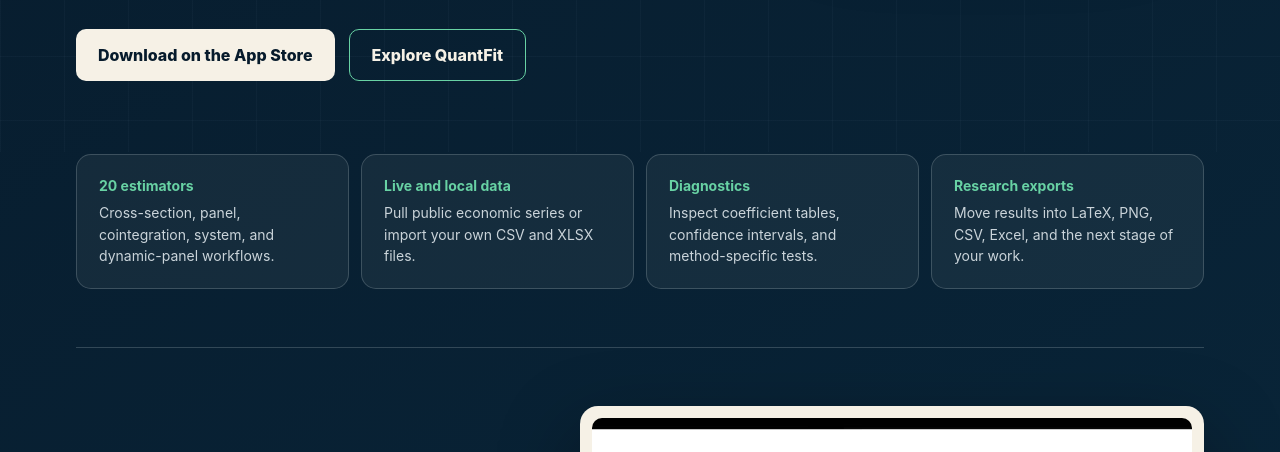
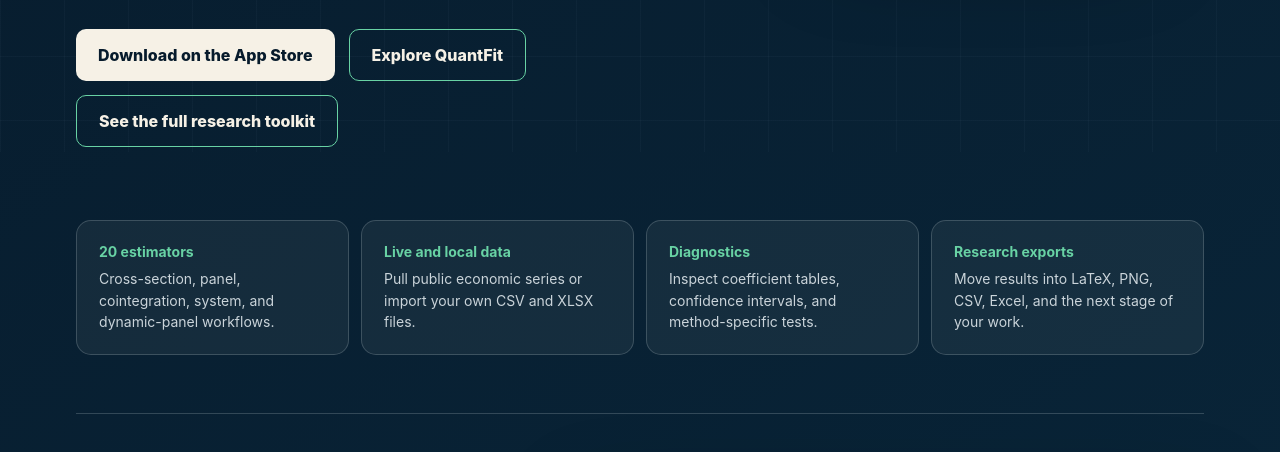
Before and after one commit to jamiejhouston-commits/quantfit-promo, a plain HTML site: page index.html in a window 1280 px wide. Shown: the part 648-1100 px from the top of the page. Drawn offline with Linux system fonts and the light colour scheme.

Commit message:
Link QuantFit campaign to research toolkit

```diff
--- a/index.html
+++ b/index.html
@@ -29,6 +29,7 @@
         <div class="actions">
           <a class="btn primary" href="https://apps.apple.com/sa/app/quantfit/id6762386971">Download on the App Store</a>
           <a class="btn secondary" href="https://quantfit.app">Explore QuantFit</a>
+          <a class="btn secondary" href="research-suite.html">See the full research toolkit</a>
         </div>
       </div>
       <div class="video-wrap"><video autoplay muted loop playsinline controls preload="metadata"><source src="quantfit-promo.mp4" type="video/mp4" />Your browser does not support video playback.</video></div>
```
